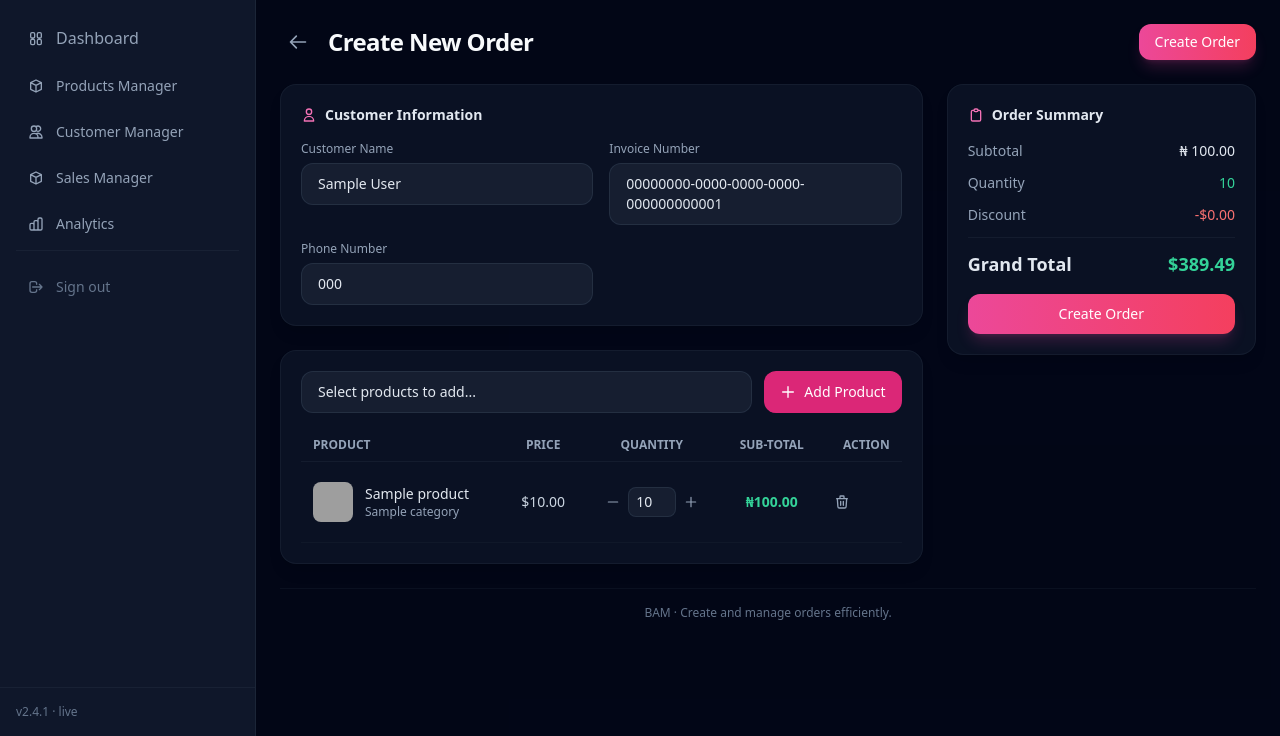
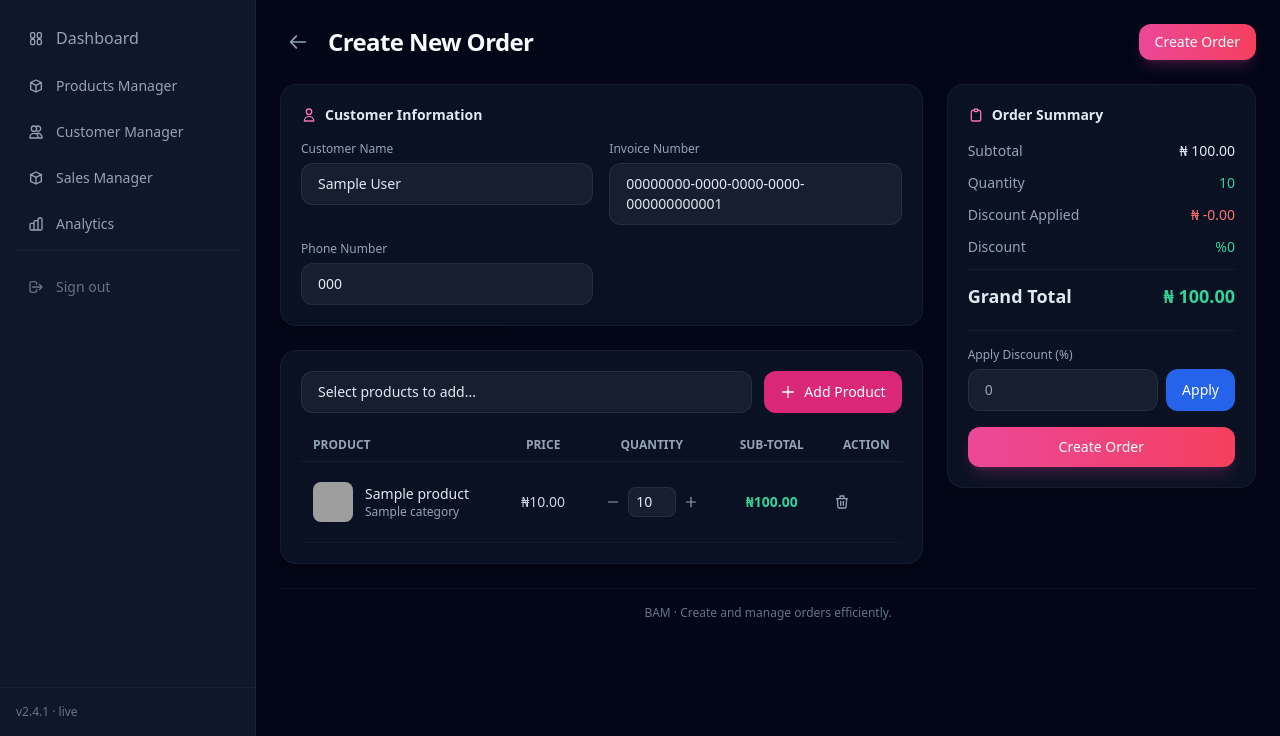
Before and after one commit to slyman7z/bam_inventory, a Django app: page /store/add-order/1/00000000-0000-0000-0000-000000000001/ in a window 1280 px wide. Shown: the part 64-800 px from the top of the page. Run offline with Django 5.2, Linux system fonts and the light colour scheme; tables that the repository leaves empty hold one stand-in row (values such as "Sample post"); some libraries are stand-ins or nearby versions; grey boxes are pictures that could not be loaded.

Commit message:
order project done

```diff
--- a/store/templates/add_order.html
+++ b/store/templates/add_order.html
@@ -1,10 +1,8 @@
 {% extends 'base.html' %}
 {% block content %}
-<!-- MAIN DASHBOARD CONTENT -->
 <main class="flex-1 overflow-y-auto p-4 md:p-6 bg-slate-950/50">
     {% include 'partials/alert.html' %}
 
-    <!-- Page Header -->
     <div class="mb-6 flex flex-wrap items-center justify-between gap-3">
         <div class="flex items-center gap-3">
             <a href="{% url 'sales_management' %}"
@@ -24,9 +22,7 @@
     </div>
 
     <div class="grid grid-cols-1 lg:grid-cols-3 gap-6">
-        <!-- Left Column - Order Form -->
         <div class="lg:col-span-2 space-y-6">
-            <!-- Customer Information -->
             <div class="bg-slate-900/70 border border-slate-800/50 rounded-2xl p-5 backdrop-blur-sm shadow-lg">
                 <h3 class="text-sm font-semibold text-slate-200 mb-4 flex items-center gap-2">
                     <svg class="w-4 h-4 text-pink-400" fill="none" stroke="currentColor" stroke-width="2"
@@ -65,7 +61,6 @@
                 </div>
             </div>
 
-            <!-- Order Items -->
             <div class="bg-slate-900/70 border border-slate-800/50 rounded-2xl p-5 backdrop-blur-sm shadow-lg">
                 <form method="POST" action="{% url 'add_order' customer.id order_id %}">
                     {% csrf_token %}
@@ -91,7 +86,6 @@
                     </div>
                 </form>
 
-                <!-- Items Table -->
                 <div class="overflow-x-auto">
                     {% if orders %}
                     <table class="w-full text-sm">
@@ -105,7 +99,6 @@
                             </tr>
                         </thead>
                         <tbody>
-                            <!-- Sample Item 1 -->
                              {% for item in orders %}
                             <tr class="border-b border-slate-800/30">
                                 <td class="px-3 py-3">
@@ -119,7 +112,7 @@
                                         </div>
                                     </div>
                                 </td>
-                                <td class="px-3 py-3 text-center text-slate-300">${{item.product.price}}</td>
+                                <td class="px-3 py-3 text-center text-slate-300">₦{{item.product.price}}</td>
                                 <td class="px-3 py-3 text-center">
                                     <div class="flex items-center justify-center gap-1">
                                         <a href = "{% url 'decrease_order_quantity' customer.id order_id item.id %}"
@@ -152,12 +145,10 @@
                                                 d="M19 7l-.867 12.142A2 2 0 0116.138 21H7.862a2 2 0 01-1.995-1.858L5 7m5 4v6m4-6v6m1-10V4a1 1 0 00-1-1h-4a1 1 0 00-1 1v3M4 7h16">
                                             </path>
                                         </svg>
-                                    </button>
+                                    </a>
                                 </td>
                             </tr>
                             {% empty %}
-
-                            <!-- Empty items message - hidden when items exist -->
                             <tr class="hidden">
                                 <td colspan="5" class="px-3 py-8 text-center text-slate-400">
                                     <p>No items added yet. Search and add products above.</p>
@@ -172,11 +163,8 @@
             </div>
         </div>
 
-        <!-- Right Column - Order Summary -->
         <div class="space-y-6">
-            <!-- Order Summary -->
-            <div
-                class="bg-slate-900/70 border border-slate-800/50 rounded-2xl p-5 backdrop-blur-sm shadow-lg sticky top-4">
+            <div class="bg-slate-900/70 border border-slate-800/50 rounded-2xl p-5 backdrop-blur-sm shadow-lg sticky top-4">
                 <h3 class="text-sm font-semibold text-slate-200 mb-4 flex items-center gap-2">
                     <svg class="w-4 h-4 text-pink-400" fill="none" stroke="currentColor" stroke-width="2"
                         viewBox="0 0 24 24">
@@ -188,72 +176,73 @@
                 </h3>
 
                 <div class="space-y-3">
-                    <!-- Subtotal -->
                     <div class="flex justify-between text-sm">
                         <span class="text-slate-400">Subtotal</span>
-                        <span class="text-slate-200"> ₦ {{ sub_total }}</span>
+                        <span class="text-slate-200"> ₦ {{ sub_total|floatformat:2 }} </span>
                     </div>
 
-                    <!-- Shipping -->
                     <div class="flex justify-between text-sm">
                         <span class="text-slate-400">Quantity</span>
-                        <span class="text-emerald-400">{{quantity}}</span>
+                        <span class="text-emerald-400">{{ quantity }}</span>
                     </div>
 
-                    <!-- Discount -->
                     <div class="flex justify-between text-sm">
-                        <span class="text-slate-400">Discount</span>
-                        <span class="text-red-400">-$0.00</span>
+                        <span class="text-slate-400">Discount Applied</span>
+                        <span class="text-red-400">₦ -{{ discount_amount|floatformat:2}}</span>
+                    </div>
+                    <div class="flex justify-between text-sm">
+                        <span class="text-slate-400">Discount </span>
+                        <span class="text-emerald-400">%{{ order.discount }}</span>
                     </div>
 
-                    <!-- Divider -->
                     <div class="border-t border-slate-800/50 my-2"></div>
 
-                    <!-- Total -->
                     <div class="flex justify-between text-lg font-bold">
                         <span class="text-slate-200">Grand Total</span>
-                        <span class="text-emerald-400">$389.49</span>
+                        <span class="text-emerald-400">₦ {{ grand_total|floatformat:2 }}</span>
                     </div>
                 </div>
 
-                <!-- Payment Method -->
-                <!-- <div class="mt-4">
-                    <label class="block text-xs font-medium text-slate-400 mb-1.5">Payment Method *</label>
-                    <select
-                        class="w-full bg-slate-800/60 border border-slate-700/50 rounded-xl px-4 py-2.5 text-sm text-slate-200 focus:outline-none focus:ring-2 focus:ring-pink-500/50">
-                        <option value="credit_card">Credit Card</option>
-                        <option value="paypal">PayPal</option>
-                        <option value="bank_transfer">Bank Transfer</option>
-                        <option value="cash">Cash on Delivery</option>
-                    </select>
-                </div> -->
+                <div class="mt-5 pt-4 border-t border-slate-800/50">
+                    <form method="POST" action="{% url 'apply_discount' customer.id order_id %}">
+                        {% csrf_token %}
 
-                <!-- Order Notes -->
-                <!-- <div class="mt-4">
-                    <label class="block text-xs font-medium text-slate-400 mb-1.5">Order Notes</label>
-                    <textarea rows="2" placeholder="Special instructions or notes..."
-                        class="w-full bg-slate-800/60 border border-slate-700/50 rounded-xl px-4 py-2.5 text-sm text-slate-200 placeholder:text-slate-400 focus:outline-none focus:ring-2 focus:ring-pink-500/50 focus:border-transparent transition-all resize-none"></textarea>
-                </div> -->
+                        <label for="discount" class="block text-xs font-medium text-slate-400 mb-1.5">
+                            Apply Discount (%)
+                        </label>
 
-                <!-- Action Buttons -->
+                        <div class="flex gap-2">
+                            <input
+                                type="number"
+                                name="discount"
+                                id="discount"
+                                min="0"
+                                max="100"
+                                step="0.01"
+                                placeholder="0"
+                                value="{{ discount_percentage|default:'' }}"
+                                class="flex-1 bg-slate-800/60 border border-slate-700/50 rounded-xl px-4 py-2.5 text-sm text-slate-200">
+
+                            <button type="submit"
+                                class="px-4 py-2.5 bg-blue-600 hover:bg-blue-700 text-white rounded-xl text-sm font-medium">
+                                Apply
+                            </button>
+                        </div>
+                    </form>
+                </div>
+
                 <div class="mt-4 space-y-2">
                     <button
                         class="w-full px-4 py-2.5 text-sm font-medium text-white bg-gradient-to-r from-pink-500 to-rose-500 rounded-xl hover:from-pink-600 hover:to-rose-600 transition-all shadow-lg shadow-pink-500/20">
                         Create Order
                     </button>
-                    <!-- <button
-                        class="w-full px-4 py-2.5 text-sm font-medium text-slate-200 bg-slate-800/60 rounded-xl hover:bg-slate-800 transition-colors border border-slate-700/50">
-                        Save as Draft
-                    </button> -->
                 </div>
             </div>
         </div>
     </div>
 
-    <!-- Footer note -->
     <div class="mt-6 text-xs text-slate-500 text-center border-t border-slate-800/30 pt-4">
         BAM  · Create and manage orders efficiently.
     </div>
 </main>
-
 {% endblock %}
--- a/store/urls.py
+++ b/store/urls.py
@@ -11,6 +11,7 @@ urlpatterns = [
     path('new_order/', views.new_order, name='new_order'),
     path('create_order/<str:pk>/', views.create_order, name='create_order'),
     path('add-order/<int:pk>/<uuid:order_id>/', views.add_order, name='add_order'),
+    path('apply-discount/<int:pk>/<uuid:order_id>/', views.apply_discount, name='apply_discount'),
 
     path('customer/<int:pk>/order/<uuid:order_id>/item/<int:item_id>/increase/', views.increase_order_quantity, name='increase_order_quantity'),
     path('customer/<int:pk>/order/<uuid:order_id>/item/<int:item_id>/decrease/', views.decrease_order_quantity, name='decrease_order_quantity'),
--- a/store/views.py
+++ b/store/views.py
@@ -6,6 +6,7 @@ import logging
 from django.db.models import Q
 from django.http import JsonResponse, HttpResponse
 from django.contrib.auth.decorators import login_required
+from decimal import Decimal
 
 
 logger = logging.getLogger(__name__)
@@ -111,13 +112,6 @@ def sales_management(request):
     context = {}
     return render(request, 'sales_management.html', context)
 
-
-from django.shortcuts import render, redirect, get_object_or_404
-from django.http import JsonResponse, HttpResponse
-from django.contrib.auth.decorators import login_required
-from django.db.models import Q
-from .models import Customer, Product, Order
-
 @login_required(login_url='login')
 def new_order(request):
     search_query = request.GET.get('search_query', '').strip()
@@ -187,11 +181,32 @@ def add_order(request, pk, order_id):
         'order_id': order_id,
         'products': products,
         'orders': orders,
-        'sub_total' : sub_total,
-        'quantity' : quantity
+        'order' : order,
+        'sub_total' : order.sub_total,
+        'quantity' : quantity,
+        'discount_amount' : order.discount_amount,
+        'grand_total' : order.grand_total
     }
 
     return render(request, 'add_order.html', context)
+
+
+def apply_discount(request, pk, order_id):
+    order = get_object_or_404(Order, order_id=order_id)
+
+    if request.method == "POST":
+        discount = Decimal(request.POST.get("discount", 0))
+        if discount < 0:
+            discount = 0
+
+        if discount > 100:
+            discount = 100
+
+        order.discount = discount
+        order.save()
+
+
+    return redirect( 'add_order', pk=pk, order_id=order_id )
 
 
 def increase_order_quantity(request, pk, order_id, item_id):
```
Also changed, not shown: store/models.py (+14 -0 lines), store/migrations/0002_order_discount_percent.py (added), store/migrations/0003_rename_discount_percent_order_discount.py (added). Lines whose indentation alone changed are shown as unchanged.
